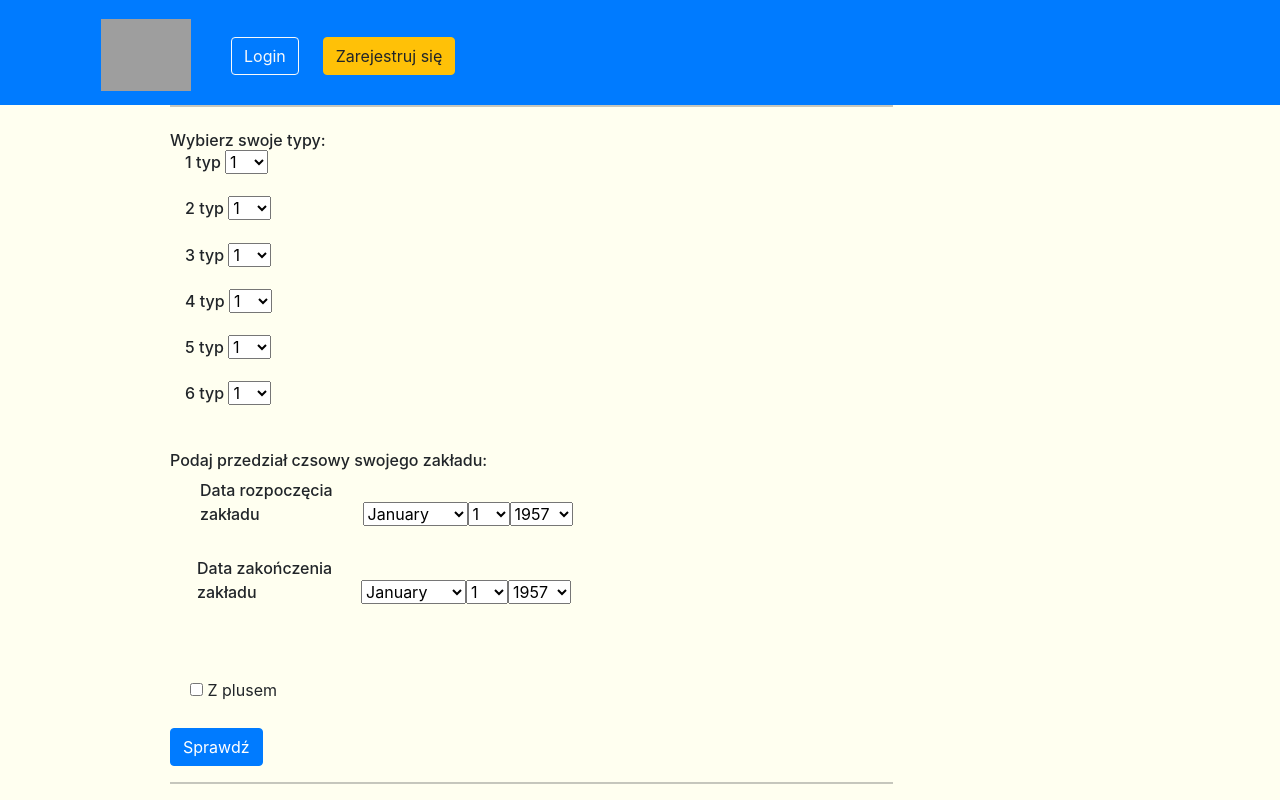
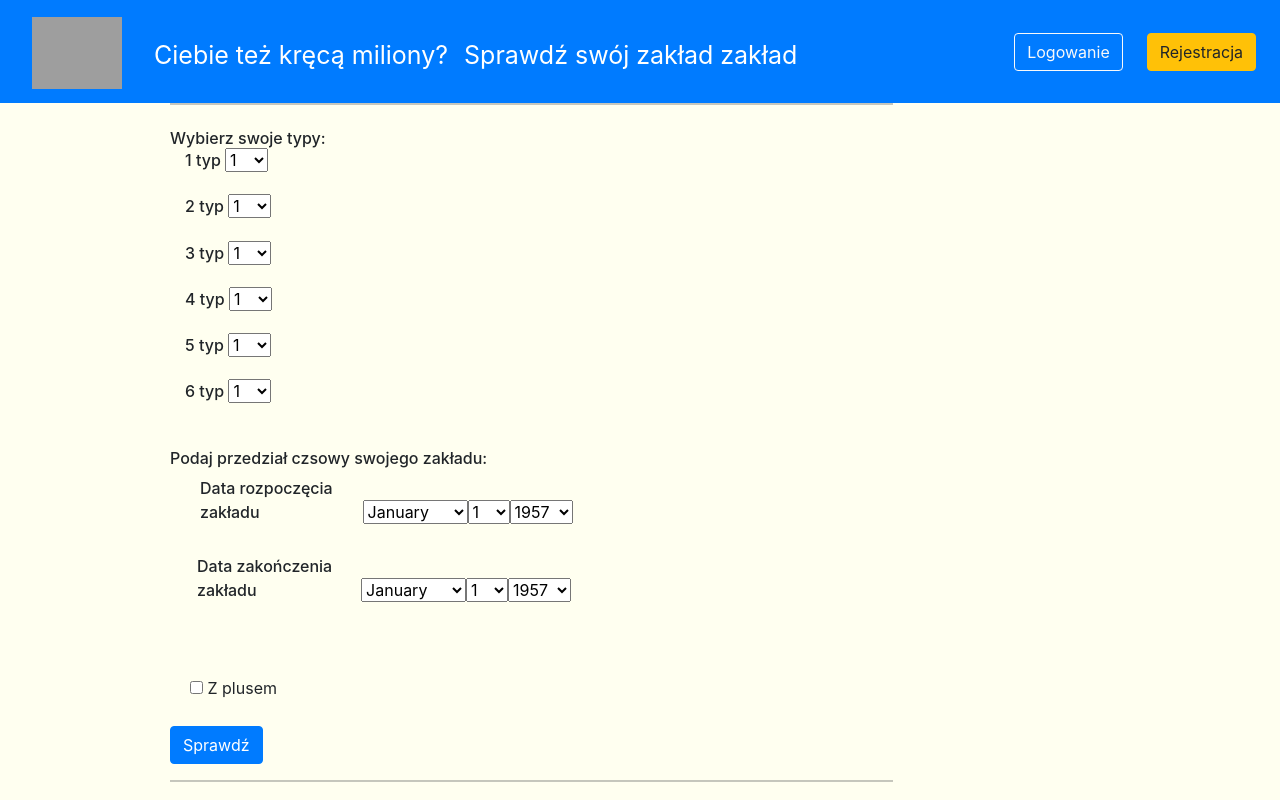
Before and after one commit to JakubGaluszka96/Lotto, a Django app: page / in a window 1280 px wide. Run offline with Django 4.2, Linux system fonts and the light colour scheme; grey boxes are pictures that could not be loaded.

Commit message:
Minor frontend corrections

```diff
--- a/main/dbupdater.py
+++ b/main/dbupdater.py
@@ -48,11 +48,11 @@ class SeleniumDbUpdater():
                 if result["gameType"] == "Lotto":
                     numbers=result["resultsJson"]
                     for number in numbers:
-                        mod.typing_set.create(number=number, isplus=False)
+                        mod.typing_set.create(number=number, is_plus=False)
                 if result["gameType"] == "LottoPlus":
                     plus_numbers = result["resultsJson"]
                     for number in plus_numbers:
-                        mod.typing_set.create(number=number, isplus=True)
+                        mod.typing_set.create(number=number, is_plus=True)
             mod.save()
         return
 
--- a/main/templates/main/base.html
+++ b/main/templates/main/base.html
@@ -1,17 +1,38 @@
 <!doctype html>
 <html>
-    <nav class="navbar navbar-dark bg-primary">
-        <div class="container d-flex flex-wrap">
-            <ul class="nav me-auto align-items-center justify-content-left">
-                <li class="nav-item">
+    <nav class="navbar navbar-expand-lg navbar-dark bg-primary">
+        <button class="navbar-toggler" type="button" data-toggle="collapse" data-target="#navbarTogglerDemo01" aria-controls="navbarTogglerDemo01" aria-expanded="false" aria-label="Toggle navigation">
+          <span class="navbar-toggler-icon"></span>
+        </button>
+        <div class="collapse navbar-collapse" id="navbarTogglerDemo01">
           <a class="navbar-brand" href="/">
             <img src="https://www.lotto.pl/cdn/2b905a22797b642209815161ab7dae73.svg" alt="Logo" width="90" height="72" class="d-inline-block align-text-top">
         </a>
+        {% if user.is_authenticated %}
+          <ul class="navbar-nav mr-auto mt-0 mt-2 ">
+            <li class="nav-item active">
+              <a class="nav-link" href="/list">Moje zakłady<span class="sr-only">(current)</span></a>
             </li>
-
-              <li class="nav-item"><a href="login"><button type="button" class="btn btn-outline-light me-2">Login</button></a></li>
-              <li class="nav-item"><a href="register"><button type="button" class="btn btn-warning">Zarejestruj się</button></a></li>
+            <li class="nav-item active">
+              <a class="nav-link" href="/create">Nowy zakład</a>
+            </li>
+            <li class="nav-item">
+              <a class="nav-link disabled" href="#">AI-Typing</a>
+            </li>
           </ul>
+          <a href="/logout/"><button class="btn btn-warning my-2 my-sm-0" type="submit">Wyloguj</button></a>
+        {% else %}
+        <ul class="navbar-nav mr-auto mt-0 mt-2 ">
+            <li class="nav-item active">
+              <a class="nav-link">Ciebie też kręcą miliony?<span class="sr-only">(current)</span></a>
+            </li>
+            <li class="nav-item active">
+              <a class="nav-link" >Sprawdź swój zakład zakład</a>
+            </li>
+          </ul>
+          <a href="/login/"><button class="btn btn-outline-light my-2 my-sm-0" type="submit">Logowanie</button></a>
+          <a href="/register/"><button class="btn btn-warning my-2 my-sm-0" type="submit">Rejestracja</button></a>
+        {% endif %}
         </div>
       </nav>
     <head>
@@ -21,9 +42,10 @@
             .navbar a {
                 padding:6px 8px 6px 16px;
                 text-decoration: none;
-                font-size:40px;
+                font-size:25px;
                 color: #818181;
                 display:block;
+                font: Ubuntu;
             }
             .main{
                 margin-left:160px;
--- a/main/templates/main/home.html
+++ b/main/templates/main/home.html
@@ -1,6 +1,6 @@
 {% extends 'main/base.html' %}
 {% block content %}
-<form method="post" action="#" class="form-group">
+<form method="post" action="#" class="form-group-lg">
     {% csrf_token %}
 <div class="form-group">
 <h6>Wybierz swoje typy:</h>
--- a/main/views.py
+++ b/main/views.py
@@ -1,9 +1,9 @@
 from django.shortcuts import render, redirect
 from django.http import HttpResponse, HttpResponseRedirect
-from .models import BetList, Bet, LottoDraw
+from .models import BetList, LottoDraw
 from .forms import CreateNewBet, CheckType
 from .dbupdater import SeleniumDbUpdater
-from .typechecker import TypeChecker, ResultReport, Typing
+from .typechecker import TypeChecker, ResultReport, Typing, Bet
 import json
 # Create your views here.
 
@@ -64,8 +64,8 @@ def create(response):
         print(form)
         if form.is_valid():
             n = form.cleaned_data["name"]
+            t = BetList()
             response.user.betlist_set.create(name=n)
-            t = BetList(name=n)
             t.save()
         return HttpResponseRedirect("/%i" %t.id)
 
--- a/register/templates/registration/login.html
+++ b/register/templates/registration/login.html
@@ -8,8 +8,9 @@ Zaloguj
 <form method="post" class="form-group">
     {% csrf_token %}
     {{ form|crispy }}
+    <p> Nie masz jeszcze konta? <a href="/register">Utwórz nowe konto</p>
     <button type="submit" class="btn btn-primary">Zaloguj</button>
     <hr>
-    <p> Nie masz jeszcze konta? <a href="/register">Utwórz nowe konto</p>
+
 </form>
 {% endblock %}
```
Also changed, not shown: main/models.py (+10 -2 lines), main/typechecker.py (+19 -0 lines), db.sqlite3. Lines whose indentation alone changed are shown as unchanged.
